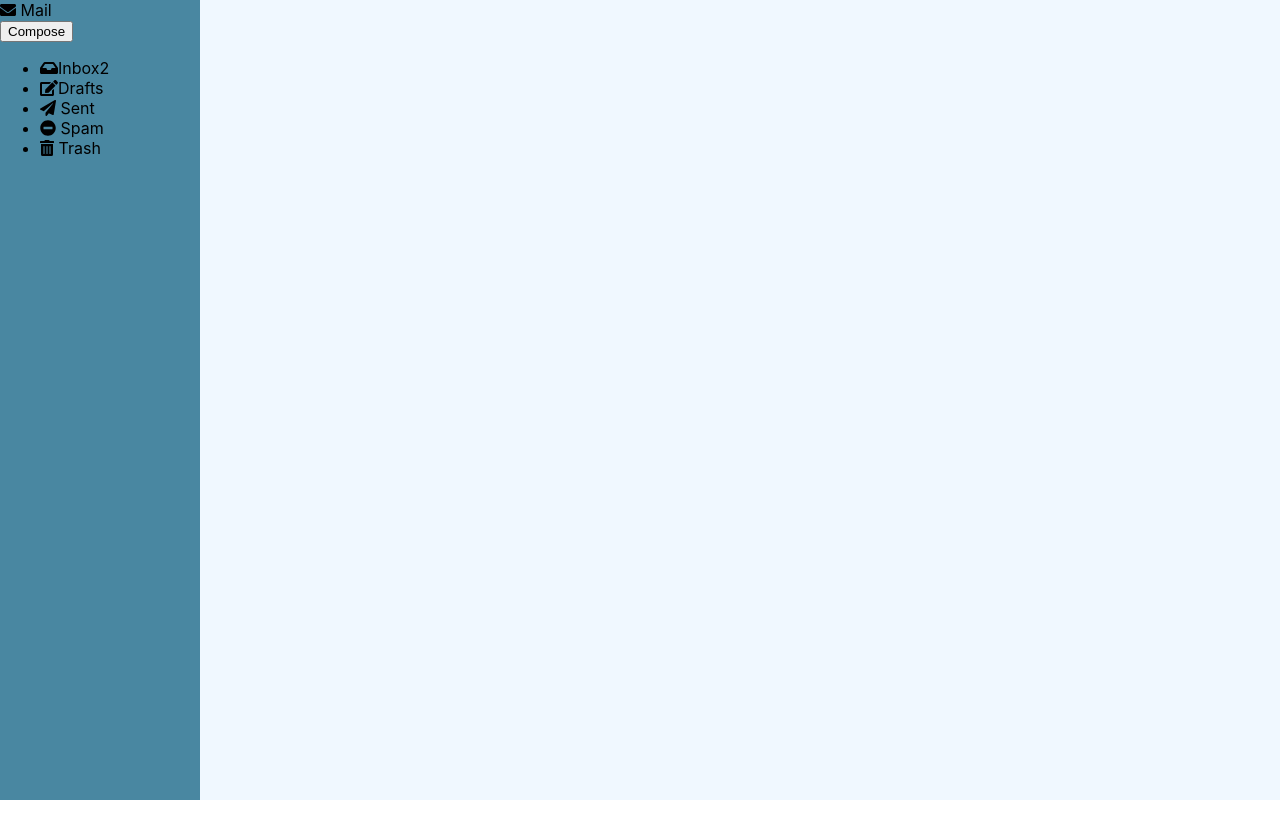
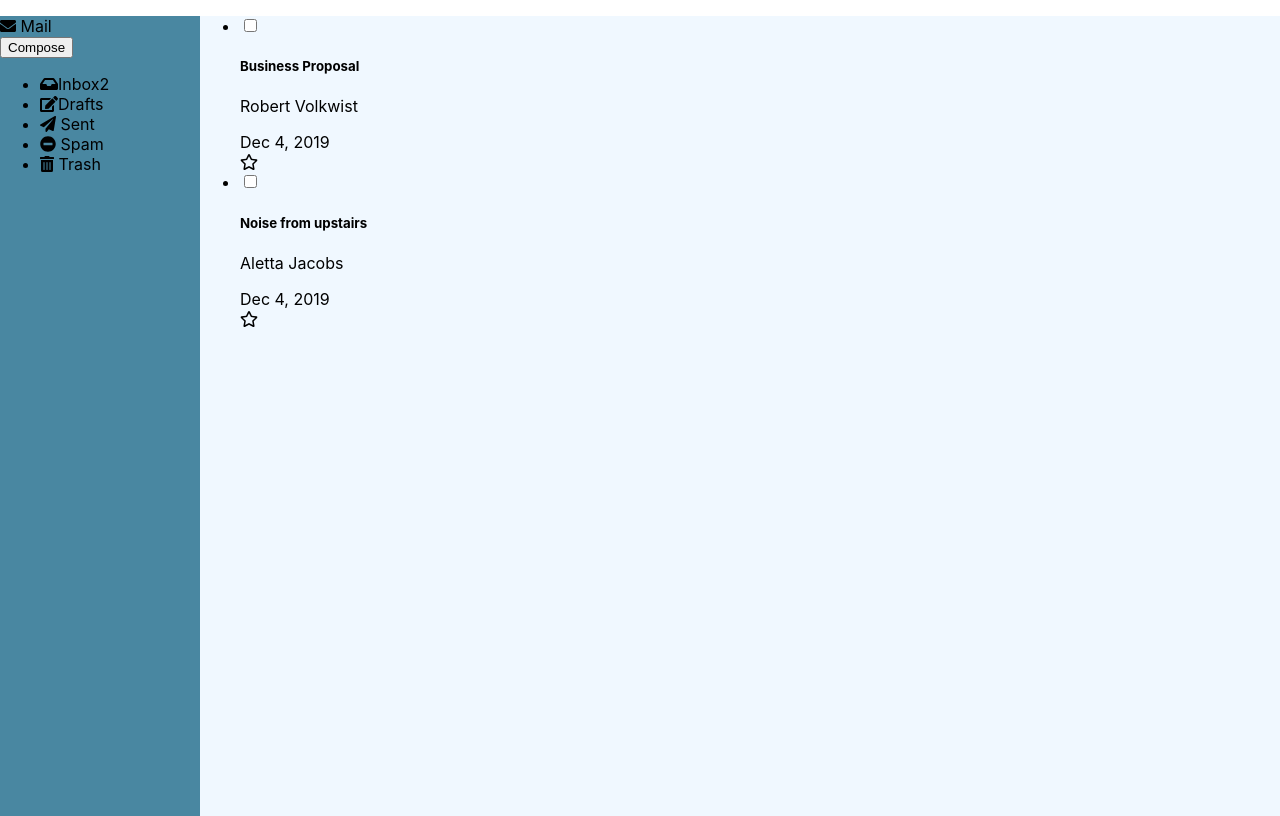
Before and after one commit to Im-perfect/mail-app-mockup, a React (Create React App) app: page / in a window 1280 px wide. Built offline with nearby package versions, Linux system fonts and the light colour scheme.

Commit message:
show email list with readable time stamp

```diff
--- a/src/components/EmailList.js
+++ b/src/components/EmailList.js
@@ -1,22 +1,76 @@
-import React, { Component } from 'react'
-import { connect } from 'react-redux'
+import React, { Component } from "react";
+import { connect } from "react-redux";
+import { faStar } from "@fortawesome/free-regular-svg-icons";
+import { FontAwesomeIcon } from "@fortawesome/react-fontawesome";
 
 export class EmailList extends Component {
-    render() {
-        return (
-            <div>
+  getDate = timeStamp => {
+    const months = [
+      "Jan",
+      "Feb",
+      "Mar",
+      "Apr",
+      "May",
+      "Jun",
+      "Jul",
+      "Aug",
+      "Sep",
+      "Oct",
+      "Nov",
+      "Dec"
+    ];
 
-            </div>
-        )
+    const now = new Date();
+    const time = new Date(timeStamp * 1000);
+    const year = time.getFullYear();
+    const month = time.getMonth();
+    const date = time.getDate();
+    const hours = time.getHours();
+    const minutes = time.getMinutes();
+    if (year !== now.getFullYear) {
+      return `${months[month]} ${date}, ${year}`;
+    } else if (month === now.getMonth() && date === now.getDate()) {
+      if (hours < 12) return `${hours}:${minutes} AM`;
+      else return `${hours - 12}:${minutes} PM`;
+    } else {
+      return `${months[month]} ${date}`;
     }
+  };
+
+  setEmailRead = (index) =>{
+
+  }
+
+  render() {
+    return (
+      <div>
+        <ul>
+          {this.props.currentAccount.mail.map((mail,index) => {
+            return (
+              <li key={mail.date}>
+                <input type="checkbox"></input>
+                <div onClick={()=>this.setEmailRead(index)}>
+                  <div>
+                    <h5>{mail.subject}</h5>
+                    <p>{mail["sender name"]}</p>
+                  </div>
+                  <div>{this.getDate(mail.date)}</div>
+                </div>
+
+                <div>
+                  <FontAwesomeIcon icon={faStar} />
+                </div>
+              </li>
+            );
+          })}
+        </ul>
+      </div>
+    );
+  }
 }
 
-const mapStateToProps = (state) => ({
+const mapStateToProps = ({ currentAccount }) => ({ currentAccount });
 
-})
+const mapDispatchToProps = {};
 
-const mapDispatchToProps = {
-
-}
-
-export default connect(mapStateToProps, mapDispatchToProps)(EmailList)
+export default connect(mapStateToProps, mapDispatchToProps)(EmailList);
```
